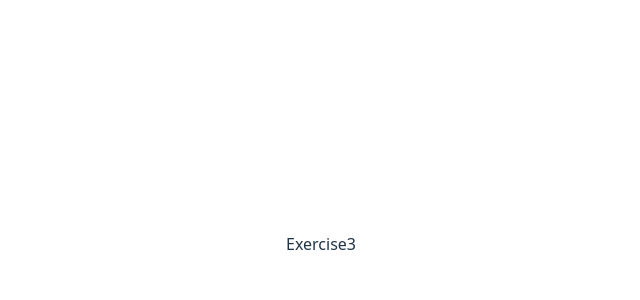
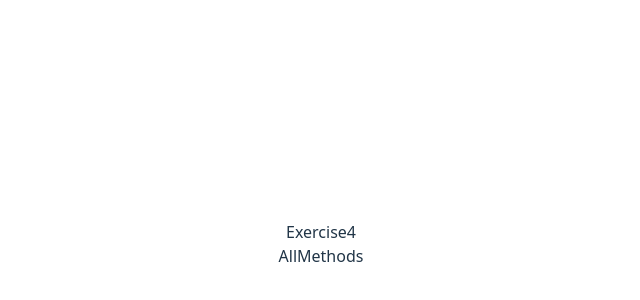
Before and after one commit to kuldeeepkumar/Training, a React (Vite) app: page / in a window 1280 px wide. Shown: the part 156-456 px from the top of the page, without its empty margins (319-959 px from the left). Built offline with nearby package versions, Linux system fonts and the light colour scheme.

Commit message:
Exercise4 is done

```diff
--- a/src/App.jsx
+++ b/src/App.jsx
@@ -2,13 +2,17 @@ import "./App.css";
 import Exercise1 from "./exercises/exercise1/Exercise1";
 import Exercise2 from "./exercises/exercise2/Exercise2";
 import Exercise3 from "./exercises/exercise3/Exercise3";
+import AllMethods from "./exercises/exercise4/AllMethods";
+import Exercise4 from "./exercises/exercise4/Exercise4";
 
 function App() {
   return (
     <>
-      {/* <Exercise1 /> */}
+     {/* <Exercise1 />  */}
       {/* <Exercise2 /> */}
-      <Exercise3 />
+      {/* <Exercise3 /> */}
+       <Exercise4 />
+      <AllMethods />
     </>
   );
 }
--- /dev/null
+++ b/src/exercises/exercise4/AllMethods.jsx
@@ -0,0 +1,18 @@
+import React from "react";
+//sort()
+const AllMethods = () => {
+  const months = ["March", "Jan", "Feb"];
+  months.sort();
+  console.log(months);
+  const array1 = [1, 30, 4, 21, 100000];
+  array1.sort();
+  console.log(array1);
+
+  //Array.from()
+  console.log(Array.from("foo"));
+  console.log(Array.from([1, 2, 3], (x) => x + x));
+
+  return <div>AllMethods</div>;
+};
+
+export default AllMethods;
--- a/src/exercises/exercise4/Exercise4.jsx
+++ b/src/exercises/exercise4/Exercise4.jsx
@@ -54,6 +54,8 @@ const Exercise4 = () => {
   const sum = number.reduce((acc, num) => acc + num, 0);
   console.log(sum);
 
+
+
   return <div>Exercise4</div>;
 };
 
```
